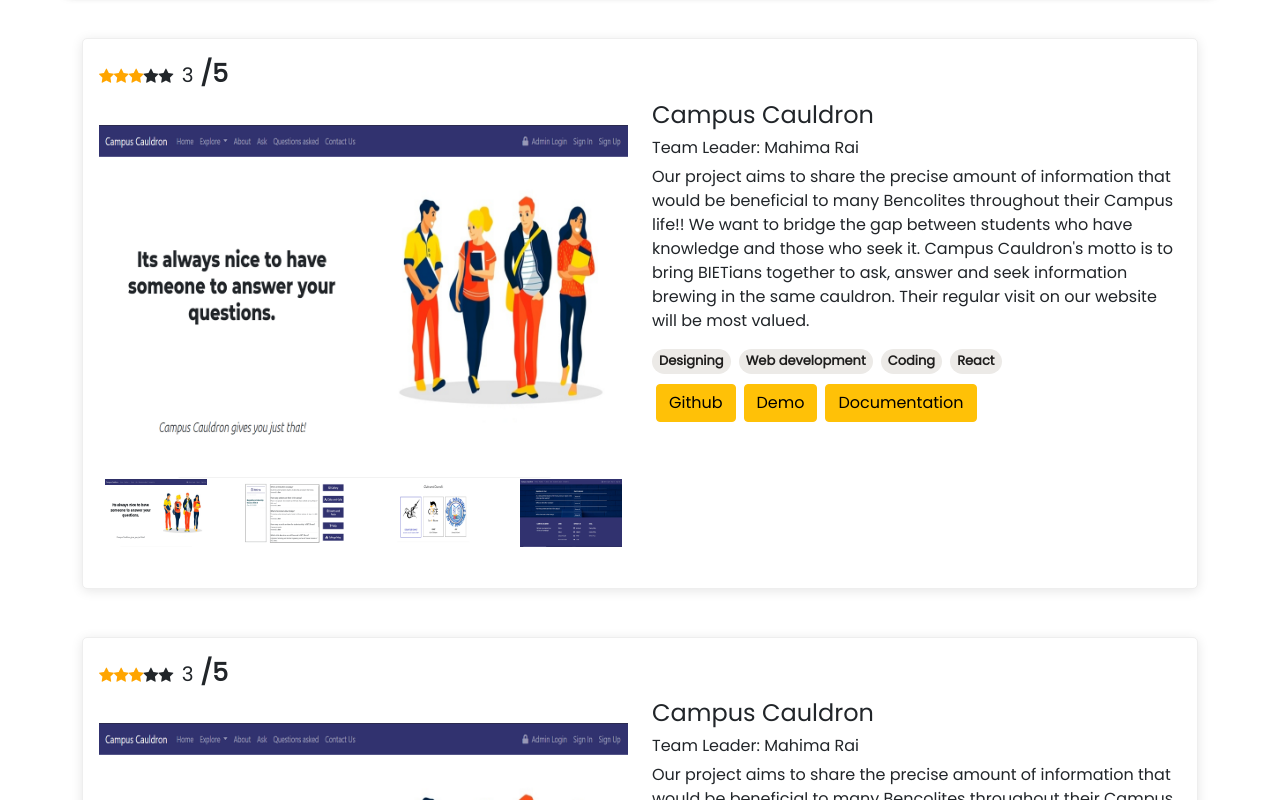
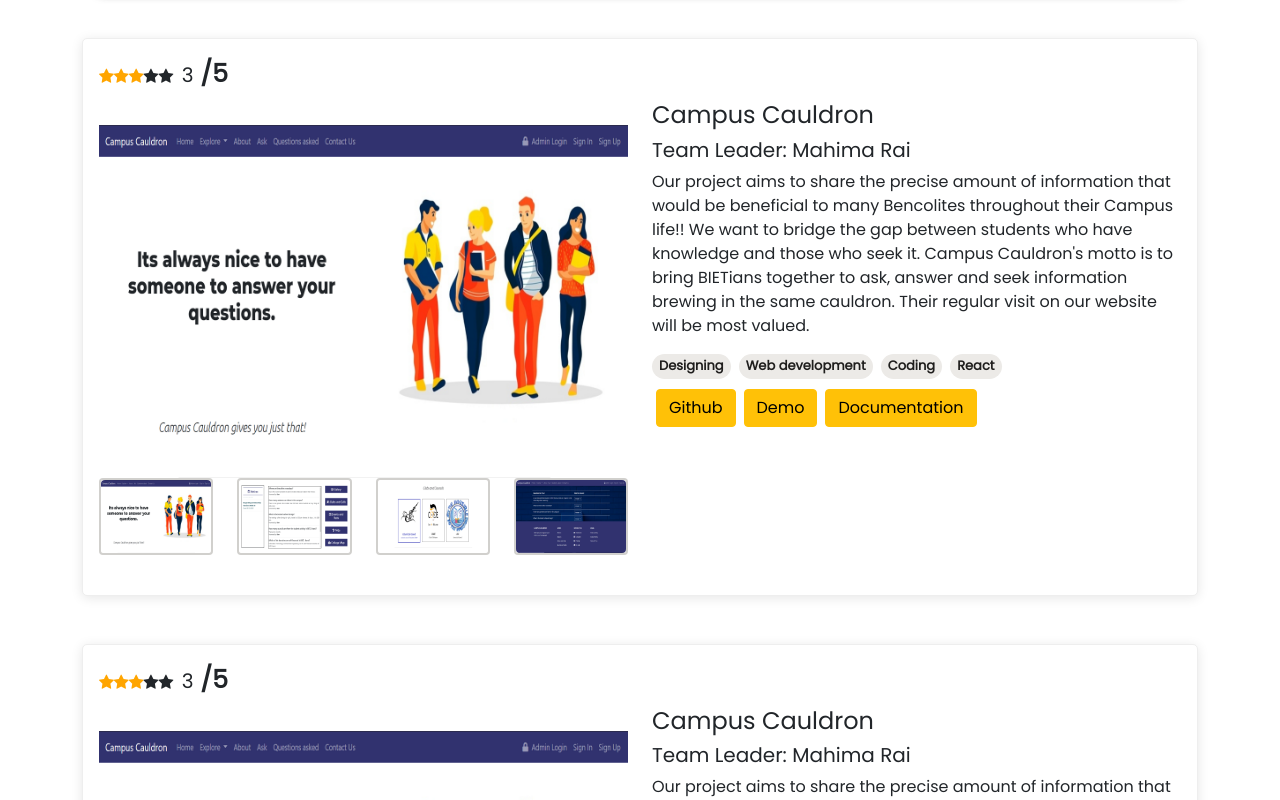
Before and after one commit to singhsharad529/code-project, a React (Create React App) app: page / in a window 1280 px wide. Shown: the part 500-1300 px from the top of the page. Built offline with nearby package versions, Linux system fonts and the light colour scheme.

Commit message:
changed layout of image group

```diff
--- a/src/App.css
+++ b/src/App.css
@@ -1,7 +1,7 @@
 @import url('https://fonts.googleapis.com/css2?family=Poppins:wght@100;200;300;400&display=swap');
 
 .Appdiv{
-    width: 90%;
+    width: 85%;
     margin: auto;
 }
 
--- a/src/components/project.js
+++ b/src/components/project.js
@@ -71,30 +71,30 @@ export const Project = () => {
                             </div>
                             <div className="row pt-0 pb-4 no-gutters">
                                 <div className="col">
-                                    <button   className="myhover" style={{border:'none',background:'none'}} onClick={openLotus}>
-                                        <img className="img-fluid" src={pic1} alt="Lotus" style={{width:'100%'}} />
+                                    <button   className="myhover" style={{border:'2px solid #d1d0cd',background:'none',borderRadius:'4px',margin:'0px',padding:'0px'}} onClick={openLotus}>
+                                        <img className="img-fluid" src={pic1} alt="Lotus" style={{width:'100%',borderRadius:'4px',margin:'0px'}}/>
                                     </button>
                                 </div>
                                 <div className="col">
-                                    <button className="myhover" style={{border:'none',background:'none'}}  onClick={openBoat}>
-                                        <img className="img-fluid" src={pic2} alt="Boat" />
+                                    <button className="myhover"style={{border:'2px solid #d1d0cd',background:'none',borderRadius:'4px',margin:'0px',padding:'0px'}}  onClick={openBoat}>
+                                        <img className="img-fluid" src={pic2} alt="Boat" style={{width:'100%',borderRadius:'4px',margin:'0px'}} />
                                     </button>
                                 </div>
                                 <div className="col">
-                                    <button className="myhover" style={{border:'none',background:'none'}} onClick={openLeaves}>
-                                        <img className="img-fluid" src={pic3} alt="Leaves" />
+                                    <button className="myhover" style={{border:'2px solid #d1d0cd',background:'none',borderRadius:'4px',margin:'0px',padding:'0px'}} onClick={openLeaves}>
+                                        <img className="img-fluid" src={pic3} alt="Leaves" style={{width:'100%',borderRadius:'4px',margin:'0px'}}/>
                                     </button>
                                 </div>
                                 <div className="col">
-                                    <button className="myhover" style={{border:'none',background:'none'}} onClick={openRocks}>
-                                        <img className="img-fluid" src={pic4} alt="Rocks" />
+                                    <button className="myhover" style={{border:'2px solid #d1d0cd',background:'none',borderRadius:'4px',margin:'0px',padding:'0px'}} onClick={openRocks}>
+                                        <img className="img-fluid" src={pic4} alt="Rocks" style={{width:'100%',borderRadius:'4px',margin:'0px'}} />
                                     </button>
                                 </div>
                             </div>
                         </div>
                         <div className="col-sm-6">
                             <h4 className="card-title">Campus Cauldron</h4>
-                            <h6 className="card-title">Team Leader: Mahima Rai</h6>
+                            <h5 className="card-title">Team Leader: Mahima Rai</h5>
                             <p className="card-text">Our project aims to share the precise amount of information that would be beneficial to many Bencolites throughout their Campus life!!
                             We want to bridge the gap between students who have knowledge and those who seek it. Campus Cauldron's motto is to bring BIETians together to ask, answer and seek information brewing in the same cauldron. Their regular visit on our website will be most valued.
                         </p>
```
